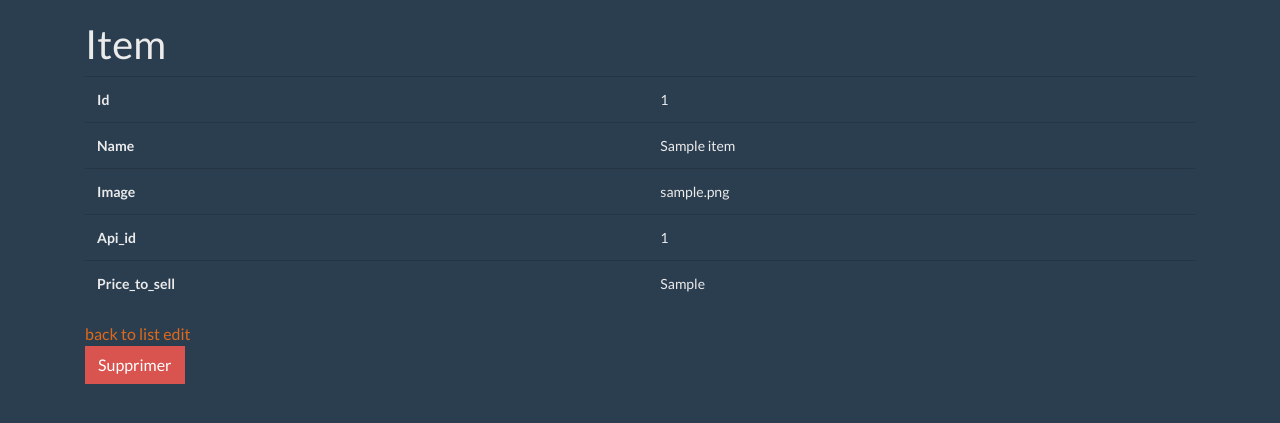
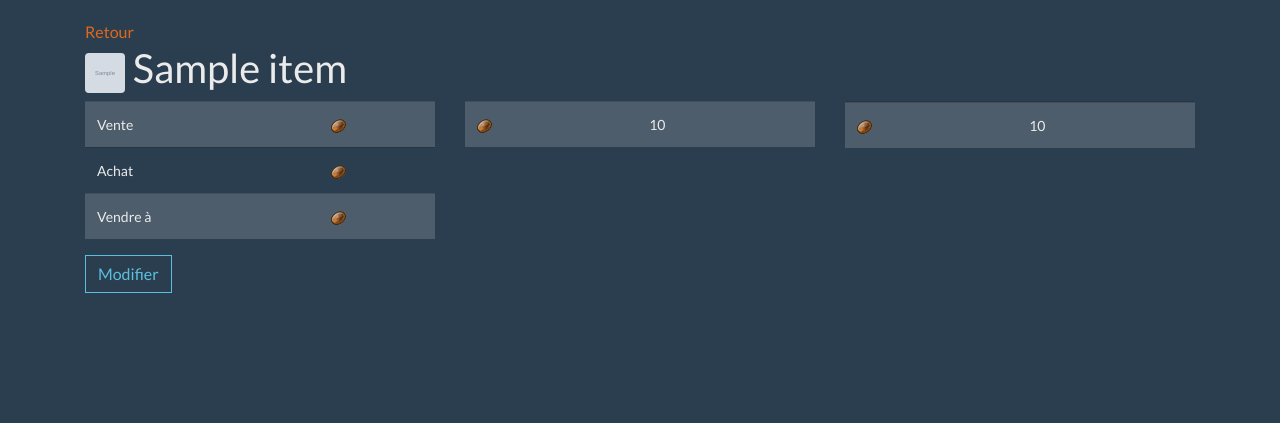
Before and after one commit to gregcanu/gw2, a Symfony app: template templates/item/show.html.twig in a window 1280 px wide. Shown: the part 48-471 px from the top of the page. Run offline with Twig, Linux system fonts and the light colour scheme; the template is opened without the code that fills it: most values are stand-ins (such as "Sample title", 1, 10 or a date in 2020); grey boxes marked "Sample" are stand-in pictures; some libraries are stand-ins or nearby versions.

Commit message:
M: Page item
Informations de l'item
Listing des 10 premiers prix d'achat et de vente
Vue spécifique pour l'affichage des prix

```diff
--- a/public/css/gw2.css
+++ b/public/css/gw2.css
@@ -2,6 +2,10 @@
     height: 40px;
     width: 40px;
     border-radius: 4px;
+}
+
+.table tbody tr:nth-child(odd){
+    background-color: #4E5D6C;
 }
 
 #tableGw2Items tbody tr:nth-child(odd) {
@@ -28,3 +32,7 @@
 .copper {
     color : #d47f46;
 }
+
+/*#tableShowItem tbody tr:nth-child(odd) {
+    background-color: #4E5D6C;
+}*/
--- a/templates/base.html.twig
+++ b/templates/base.html.twig
@@ -11,8 +11,8 @@
         {% endblock %}
         {% block js %}
             {# JS files at "public/js" #}
+            <script src="{{ asset('js/jquery3.5.1.min.js') }}"></script>
             <script src="{{ asset('js/bootstrap.bundle.min.js') }}"></script>
-            <script src="{{ asset('js/jquery3.5.1.min.js') }}"></script>
         {% endblock %}
     </head>
 <body>
--- /dev/null
+++ b/templates/item/_price.html.twig
@@ -0,0 +1,3 @@
+{% if price.gold != 0 %} <span class="gold"> {{ price.gold }} </span> <img src="{{ asset(('img/gw2/gold.png')) }}"> {% endif %}
+{% if price.silver != 0 or price.gold > 0%} <span class="silver"> {{ price.silver }} </span><img src="{{ asset(('img/gw2/silver.png')) }}"> {% endif %}
+<span class="copper"> {{ price.copper }} </span> <img src="{{ asset(('img/gw2/copper.png')) }}">
--- a/templates/item/index.html.twig
+++ b/templates/item/index.html.twig
@@ -39,7 +39,7 @@
                         <span class="copper"> {{ item.price.sell.copper }} </span> <img src="{{ asset(('img/gw2/copper.png')) }}">
                     </td>
                     <td class="cell_sell col-2 align_right">
-                        {% if item.price_to_sell.gold != 0 %} {{ item.price_to_sell.gold }} <span class="gold"> </span> <img src="{{ asset(('img/gw2/gold.png')) }}"> {% endif %}
+                        {% if item.price_to_sell.gold != 0 %} <span class="gold"> {{ item.price_to_sell.gold }} </span> <img src="{{ asset(('img/gw2/gold.png')) }}"> {% endif %}
                         {% if item.price_to_sell.silver != 0 or item.price_to_sell.gold > 0 %} <span class="silver"> {{ item.price_to_sell.silver }} </span> <img src="{{ asset(('img/gw2/silver.png')) }}"> {% endif %}
                         <span class="copper"> {{ item.price_to_sell.copper }} </span> <img src="{{ asset(('img/gw2/copper.png')) }}">
                     </td>
--- a/templates/item/show.html.twig
+++ b/templates/item/show.html.twig
@@ -3,36 +3,64 @@
 {% block title %}Item{% endblock %}
 
 {% block body %}
-    <h1>Item</h1>
+    <a href="{{ path('item_index') }}">Retour</a>
+    <h1><img src="{{ asset(('img/gw2/')) }}{{ item.image }}" alt="" class="item_icon"> {{ item.name }}</h1>
+    <div class="row">
 
-    <table class="table">
+        <div id="itemInfo" class="col-4">
+            <table id="tableItemInfo" class="table table-hover">
                 <tbody>
                     <tr>
-                <th>Id</th>
-                <td>{{ item.id }}</td>
+                        <td>Vente</td>
+                        <td>
+                            {% include 'item/_price.html.twig' with {'price': item.price.sell} %}
+                        </td>
                     </tr>
                     <tr>
-                <th>Name</th>
-                <td>{{ item.name }}</td>
+                        <td>Achat</td>
+                        <td>
+                            {% include 'item/_price.html.twig' with {'price': item.price.buy} %}
+                        </td>
                     </tr>
                     <tr>
-                <th>Image</th>
-                <td>{{ item.image }}</td>
-            </tr>
-            <tr>
-                <th>Api_id</th>
-                <td>{{ item.apiId }}</td>
-            </tr>
-            <tr>
-                <th>Price_to_sell</th>
-                <td>{{ item.priceToSell }}</td>
+                        <td>Vendre à</td>
+                        <td>
+                            {% include 'item/_price.html.twig' with {'price': item.price_to_sell} %}
+                        </td>
                     </tr>
                 </tbody>
             </table>
+            <a href="{{ path('item_edit', {'id': item.id}) }}" class="btn btn-outline-info">Modifier</a>
+        </div>
 
-    <a href="{{ path('item_index') }}">back to list</a>
+        <div id="itemListingBuys" class="col-4">
+            <table id="tableShowItem" class="table table-hover">
+                <tbody>
+                    {% for buys in item.listing.buys %}
+                        <tr>
+                            <td>{% include 'item/_price.html.twig' with {'price': buys.price} %}</td>
+                            <td>{{ buys.quantity }}</td>
+                        </tr>
+                    {% endfor %}
+                </tbody>
+            </table>
+        </div>
 
-    <a href="{{ path('item_edit', {'id': item.id}) }}">edit</a>
+        <div id="itemListingSells" class="col-4">
+            <table id="tableShowItem" class="table table-hover">
+                <tbody>
+                <tbody>
+                    {% for sells in item.listing.sells %}
+                        <tr>
+                            <td>{% include 'item/_price.html.twig' with {'price': sells.price} %}</td>
+                            <td>{{ sells.quantity }}</td>
+                        </tr>
+                    {% endfor %}
+                </tbody>
+                </tbody>
+            </table>
+        </div>
+    </div>
 
-    {{ include('item/_delete_form.html.twig') }}
+
 {% endblock %}
```
Also changed, not shown: src/Controller/ItemController.php (+7 -1 lines), src/Repository/Gw2Repository.php (+23 -2 lines), src/Repository/ItemRepository.php (+12 -0 lines), public/img/gw2/quartz_crystal.jpg (added), 1 other file. Lines whose indentation alone changed are shown as unchanged.
